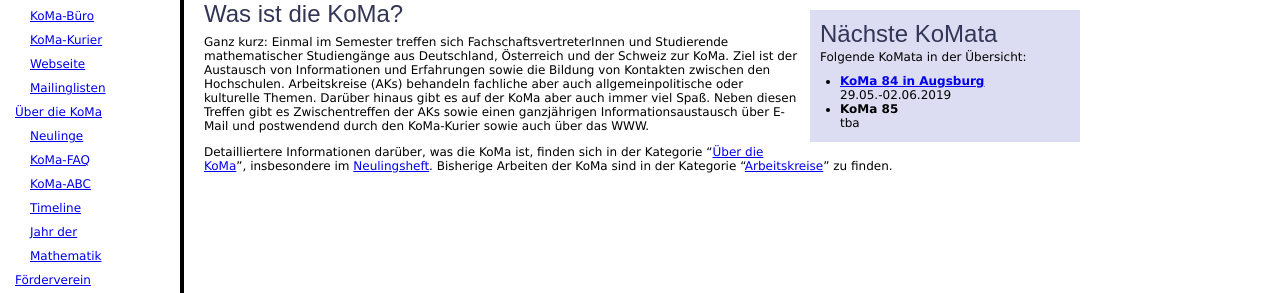
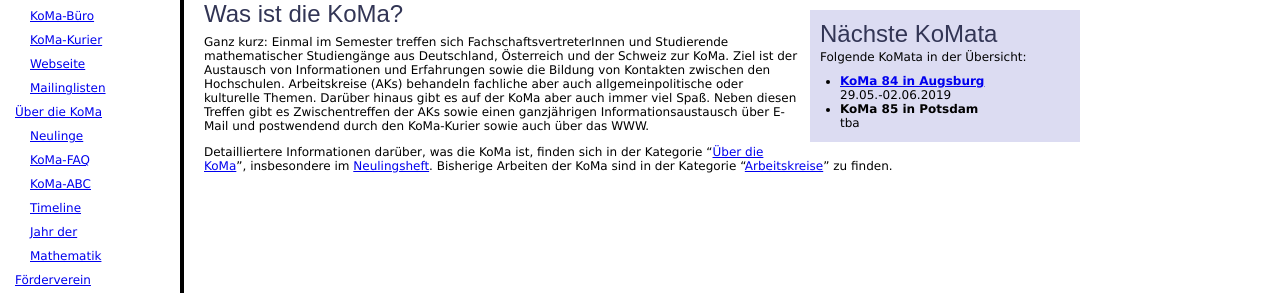
Before and after one commit to Die-KoMa/die-koma.org, a Jekyll site: the page built from index.md, in a window 1280 px wide. Shown: the part 210-503 px from the top of the page. Built offline with Jekyll 4.4.1, drawn with Linux system fonts in a browser that asks for light colours.

Commit message:
KoMa in Potsdam auf die Startseite hinzugefügt.

```diff
--- a/_includes/next_koma.html
+++ b/_includes/next_koma.html
@@ -7,7 +7,7 @@
         <span class="date">29.05.-02.06.2019</span>
     </li>
     <li>
-        <span class="name"><a href"#">KoMa 85</a></span>
+        <span class="name"><a href"#">KoMa 85 in Potsdam</a></span>
         <span class="date">tba</span>
     </li>
   </ul>
```
